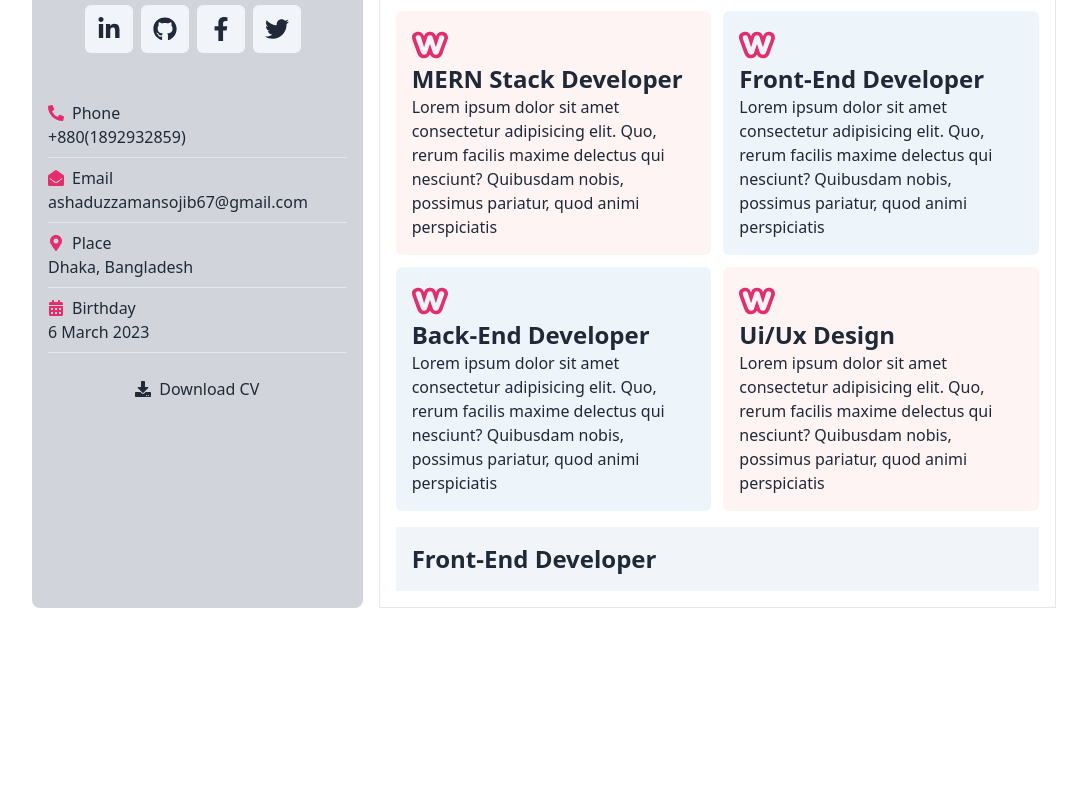
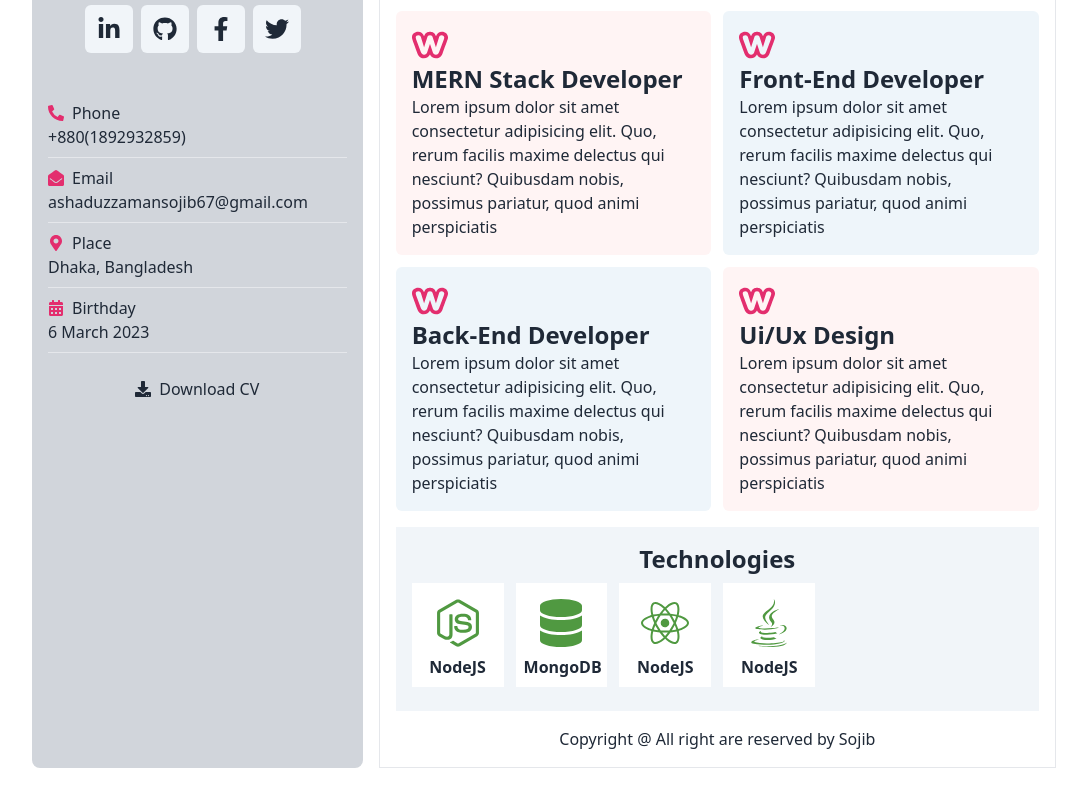
Before and after one commit to ashaansojib/responsive-portfolio, a React (Vite) app: page / in a window 1280 px wide. Shown: the part 470-1270 px from the top of the page, without its empty margins (96-1183 px from the left). Before the commit the page ends 1110 px from the top, so only its background shows below. Built offline with nearby package versions, Linux system fonts and the light colour scheme.

Commit message:
add footer and technology

```diff
--- a/src/about/About.jsx
+++ b/src/about/About.jsx
@@ -1,6 +1,6 @@
 import React from "react";
 import SectionTitle from "../hooks/SectionTitle";
-import { FaWeebly } from "react-icons/fa";
+import { FaDatabase, FaJava, FaNodeJs, FaReact, FaWeebly } from "react-icons/fa";
 
 const About = () => {
   return (
@@ -61,8 +61,33 @@ const About = () => {
       </div>
       {/* technologis */}
       <div className="p-4 bg-slate-100">
-          <h3 className="text-2xl font-semibold">Front-End Developer</h3>
-
+        <h3 className="text-2xl font-semibold text-center">Technologies</h3>
+        <div className="grid grid-cols-6 justify-center items-center gap-3 my-2">
+            <div className="bg-white p-2 ">
+                <div className="flex-center p-2">
+                <FaNodeJs className="text-5xl text-[#509941]" />
+                </div>
+                <p className="text-center font-semibold">NodeJS</p>
+            </div>
+            <div className="bg-white p-2 ">
+                <div className="flex-center p-2">
+                <FaDatabase className="text-5xl text-[#509941]" />
+                </div>
+                <p className="text-center font-semibold">MongoDB</p>
+            </div>
+            <div className="bg-white p-2 ">
+                <div className="flex-center p-2">
+                <FaReact className="text-5xl text-[#509941]" />
+                </div>
+                <p className="text-center font-semibold">NodeJS</p>
+            </div>
+            <div className="bg-white p-2 ">
+                <div className="flex-center p-2">
+                <FaJava className="text-5xl text-[#509941]" />
+                </div>
+                <p className="text-center font-semibold">NodeJS</p>
+            </div>
+        </div>
       </div>
     </div>
   );
--- /dev/null
+++ b/src/footer/Footer.jsx
@@ -0,0 +1,11 @@
+import React from 'react';
+
+const Footer = () => {
+    return (
+        <div className='pt-4 text-center'>
+            <p className=''>Copyright @ All right are reserved by Sojib</p>
+        </div>
+    );
+};
+
+export default Footer;
--- a/src/layout/Main.jsx
+++ b/src/layout/Main.jsx
@@ -1,16 +1,18 @@
-import React from 'react';
-import { Outlet } from 'react-router-dom';
-import Nav from '../header/Nav';
-import SideBar from '../sidebars/SideBar';
+import React from "react";
+import { Outlet } from "react-router-dom";
+import Nav from "../header/Nav";
+import SideBar from "../sidebars/SideBar";
+import Footer from "../footer/Footer";
 
 const Main = () => {
   return (
     <div>
       <Nav />
-            <div className='grid grid-cols-3 my-container py-8 gap-4'>
+      <div className="grid grid-cols-3 my-container py-8 gap-4">
         <SideBar />
-                <div className='col-span-2 p-4 border'>
+        <div className="col-span-2 p-4 border">
           <Outlet />
+          <Footer />
         </div>
       </div>
     </div>
```
Lines whose indentation alone changed are shown as unchanged.
